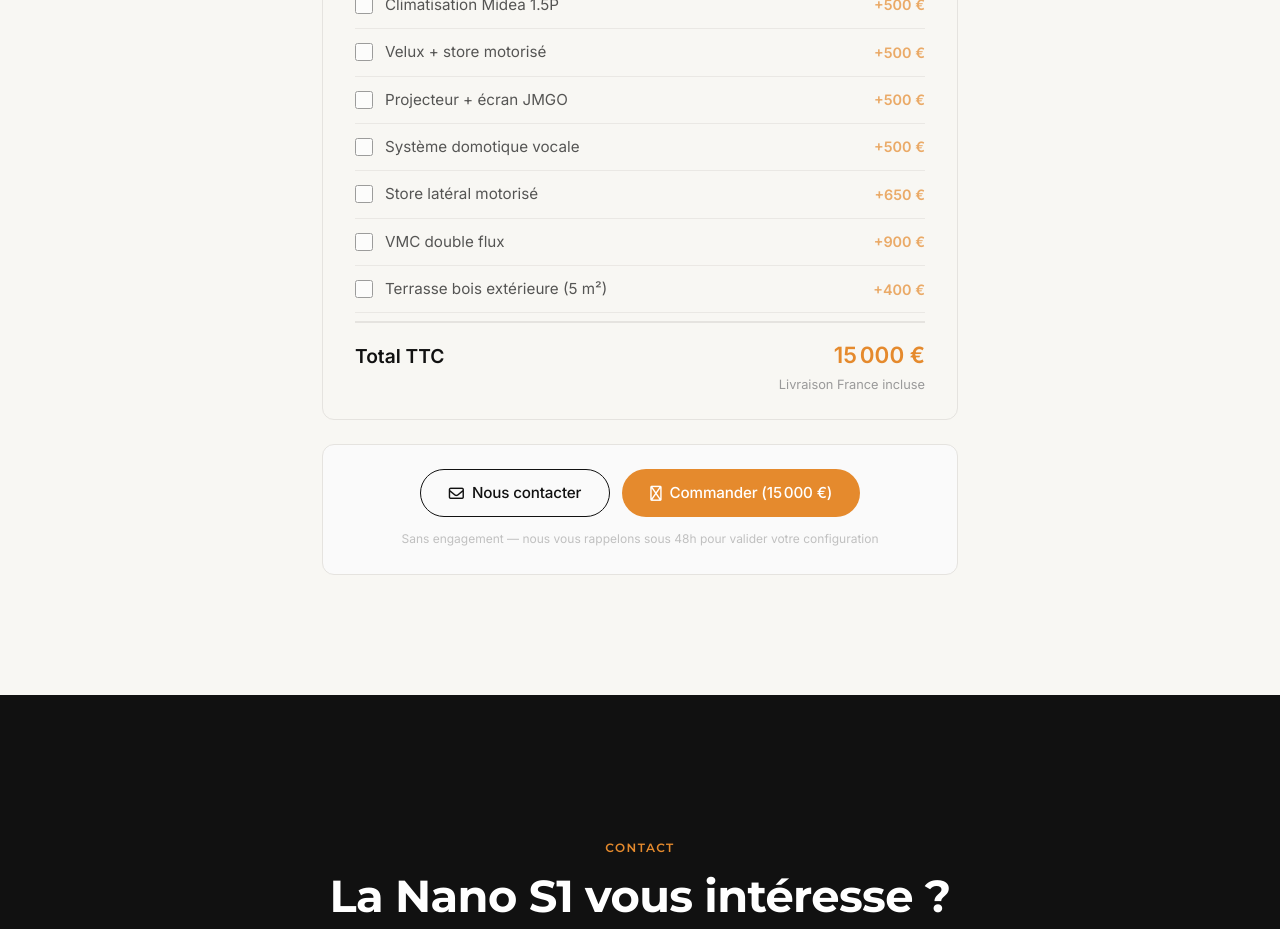
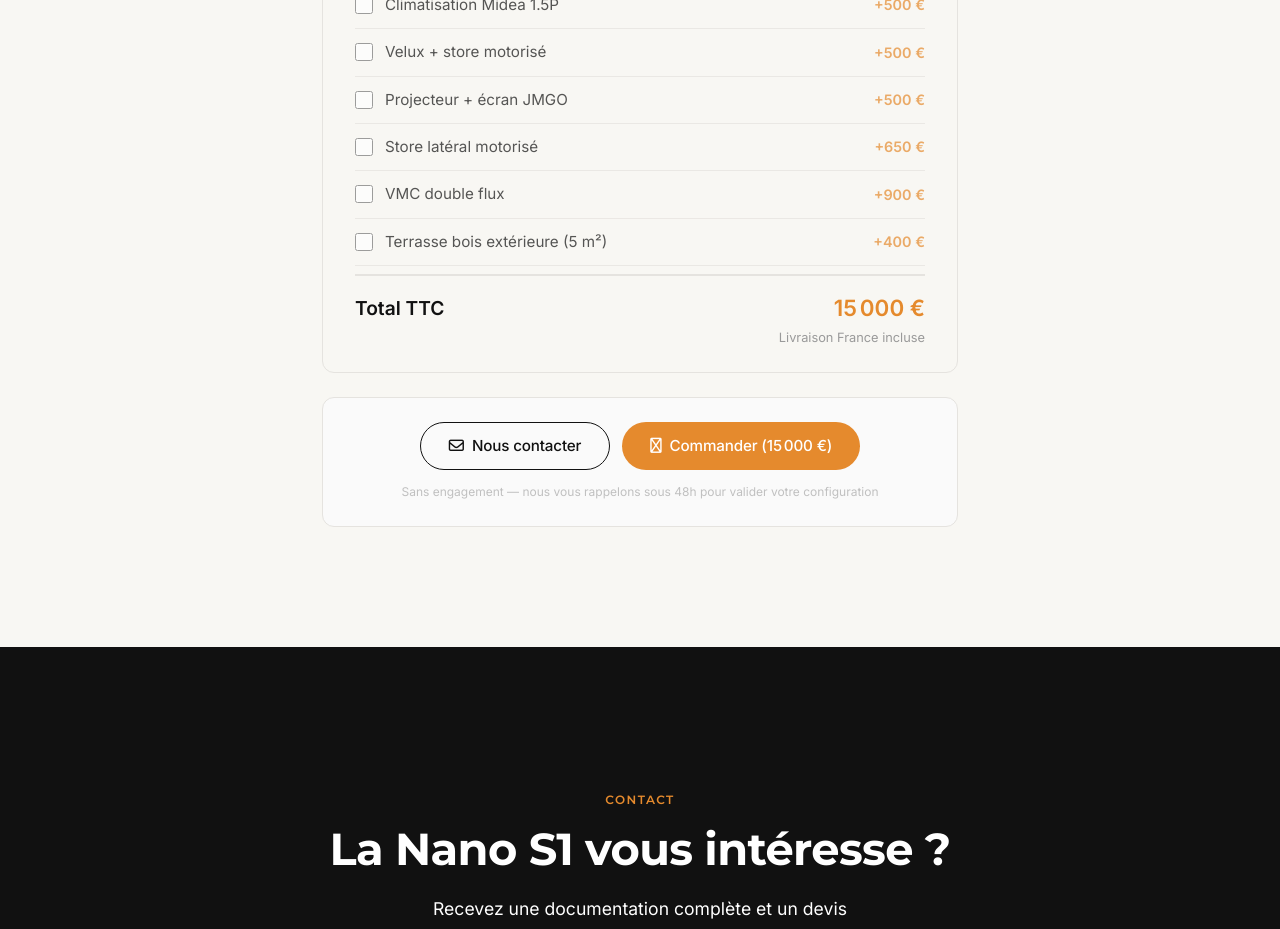
Before and after one commit to MyNanoHome/nanohome.fr, a Next.js app: page /nano-s1 in a window 1280 px wide. Shown: the part 4380-5309 px from the top of the page. Built offline with nearby package versions, Linux system fonts and the light colour scheme.

Commit message:
fix: remove 'système domotique vocale' from configurator - English/Chinese only

```diff
--- a/app/nano-s1/Configurator.js
+++ b/app/nano-s1/Configurator.js
@@ -8,7 +8,6 @@ const OPTIONS = [
   { id: 'clim', name: 'Climatisation Midea 1.5P', price: 500 },
   { id: 'velux', name: 'Velux + store motorisé', price: 500 },
   { id: 'projecteur', name: 'Projecteur + écran JMGO', price: 500 },
-  { id: 'domotique', name: 'Système domotique vocale', price: 500 },
   { id: 'store', name: 'Store latéral motorisé', price: 650 },
   { id: 'vmc', name: 'VMC double flux', price: 900 },
   { id: 'terrasse', name: 'Terrasse bois extérieure (5 m²)', price: 400 },
```
